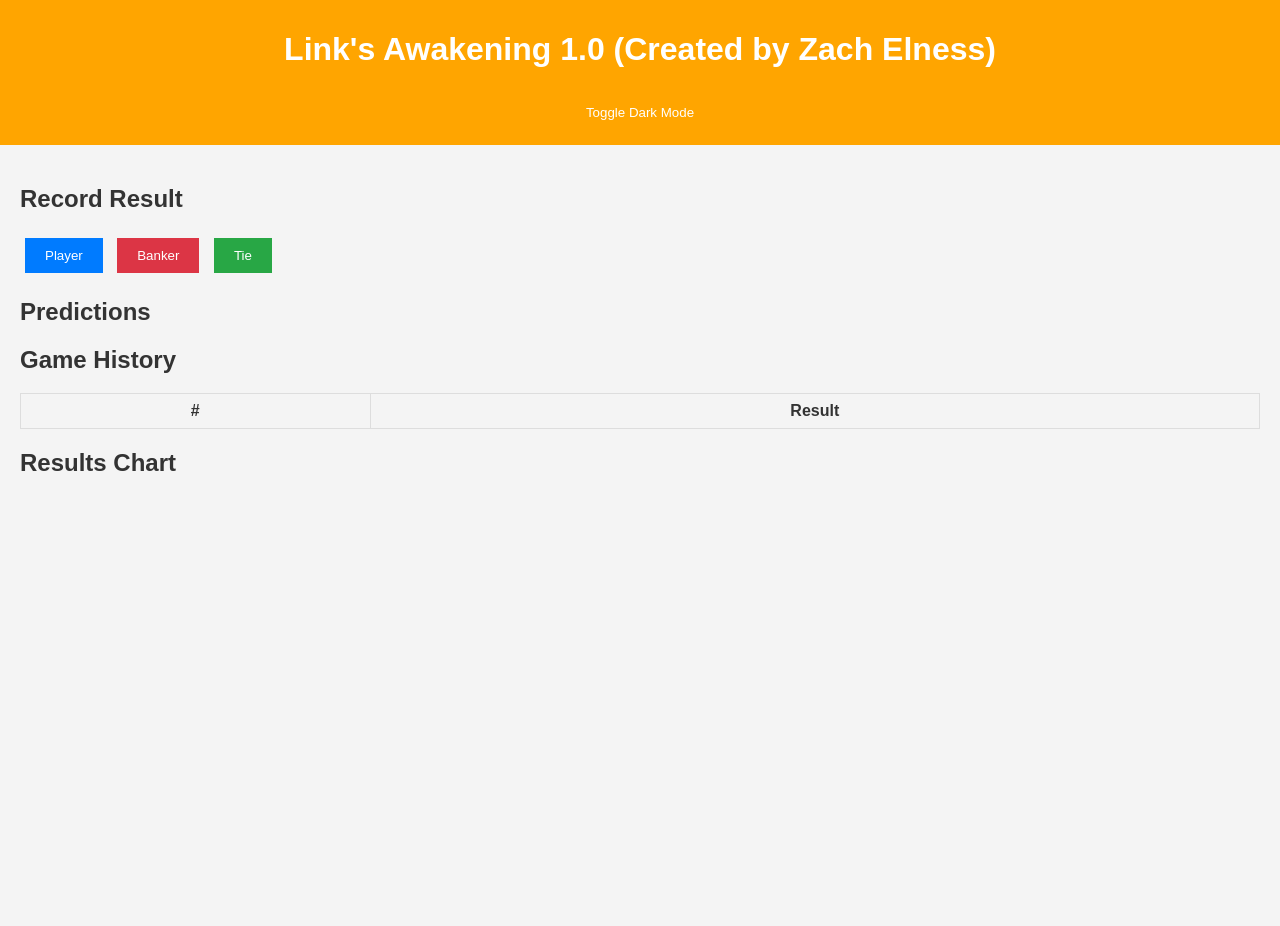
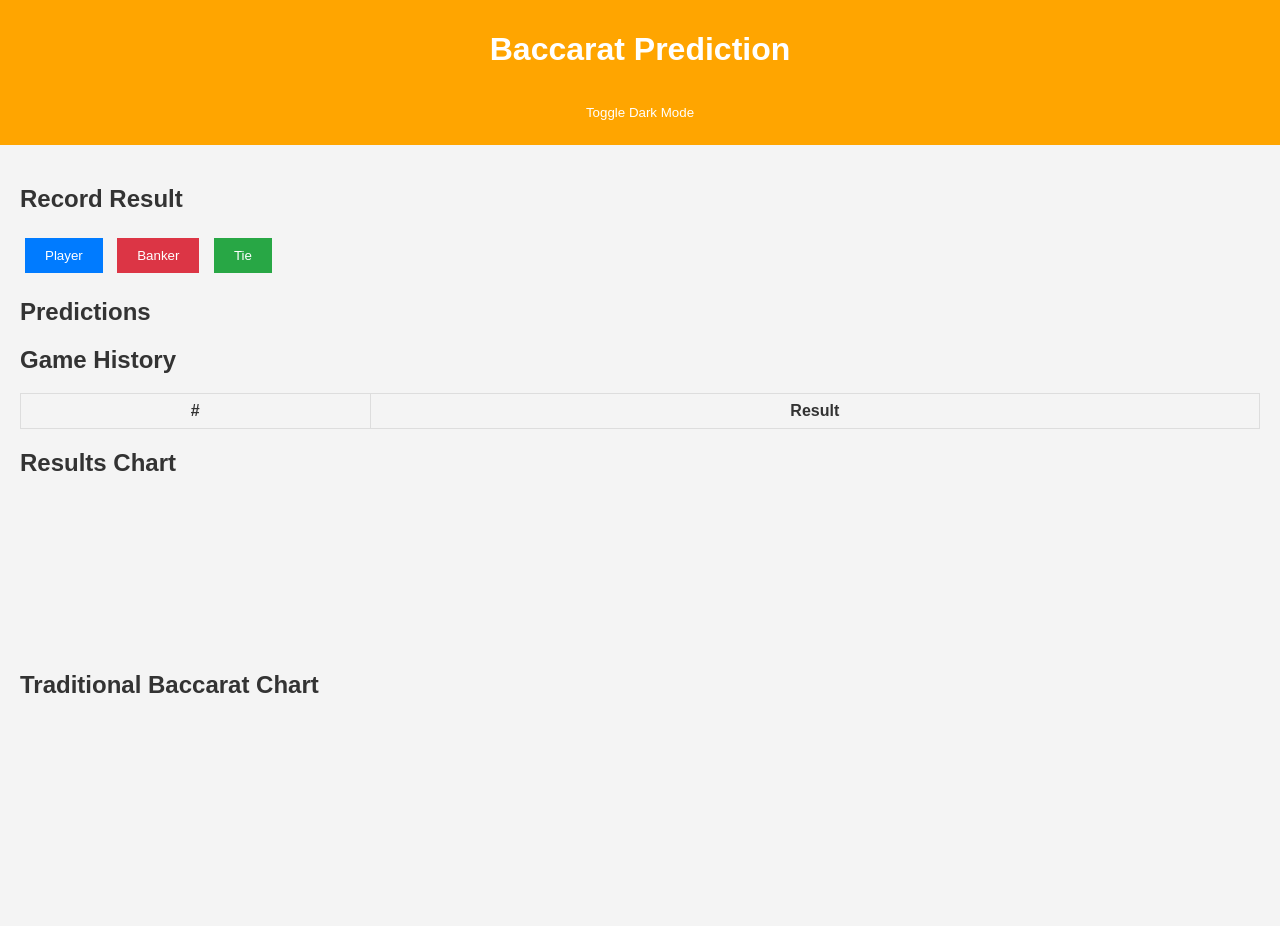
Before and after one commit to Zachfortune/Links-Awakening, a plain HTML site: page index.html in a window 1280 px wide. Before the commit the page ends 800 px from the top, so only its background shows below. Drawn offline with nearby package versions, Linux system fonts and the light colour scheme.

Commit message:
Update index.html

```diff
--- a/index.html
+++ b/index.html
@@ -3,12 +3,12 @@
 <head>
     <meta charset="UTF-8">
     <meta name="viewport" content="width=device-width, initial-scale=1.0">
-    <title>Color Change</title>
+    <title>Baccarat Predictor</title>
     <link rel="stylesheet" href="styles.css">
 </head>
 <body>
     <header>
-        <h1>Link's Awakening 1.0 (Created by Zach Elness)</h1>
+        <h1>Baccarat Prediction</h1>
         <button id="toggle-dark-mode">Toggle Dark Mode</button>
     </header>
 
@@ -42,6 +42,16 @@
             <h2>Results Chart</h2>
             <canvas id="myChart"></canvas>
         </section>
+
+        <section>
+            <h2>Traditional Baccarat Chart</h2>
+            <div id="baccarat-chart">
+                <canvas id="big-road" width="300" height="200"></canvas>
+                <canvas id="big-eye-boy" width="300" height="100"></canvas>
+                <canvas id="small-road" width="300" height="100"></canvas>
+                <canvas id="cockroach-road" width="300" height="100"></canvas>
+            </div>
+        </section>
     </main>
 
     <script src="https://cdn.jsdelivr.net/npm/chart.js"></script>
```
